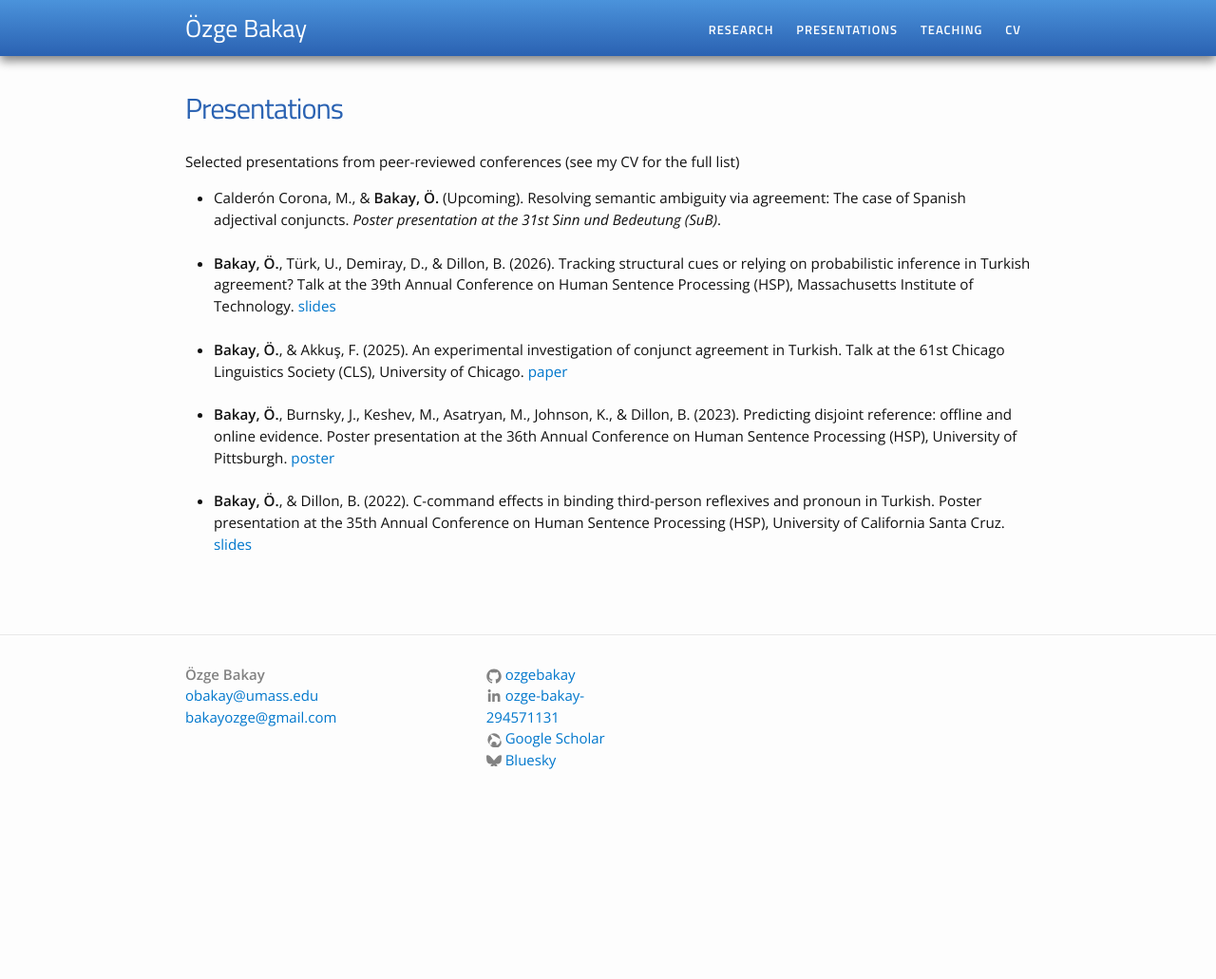
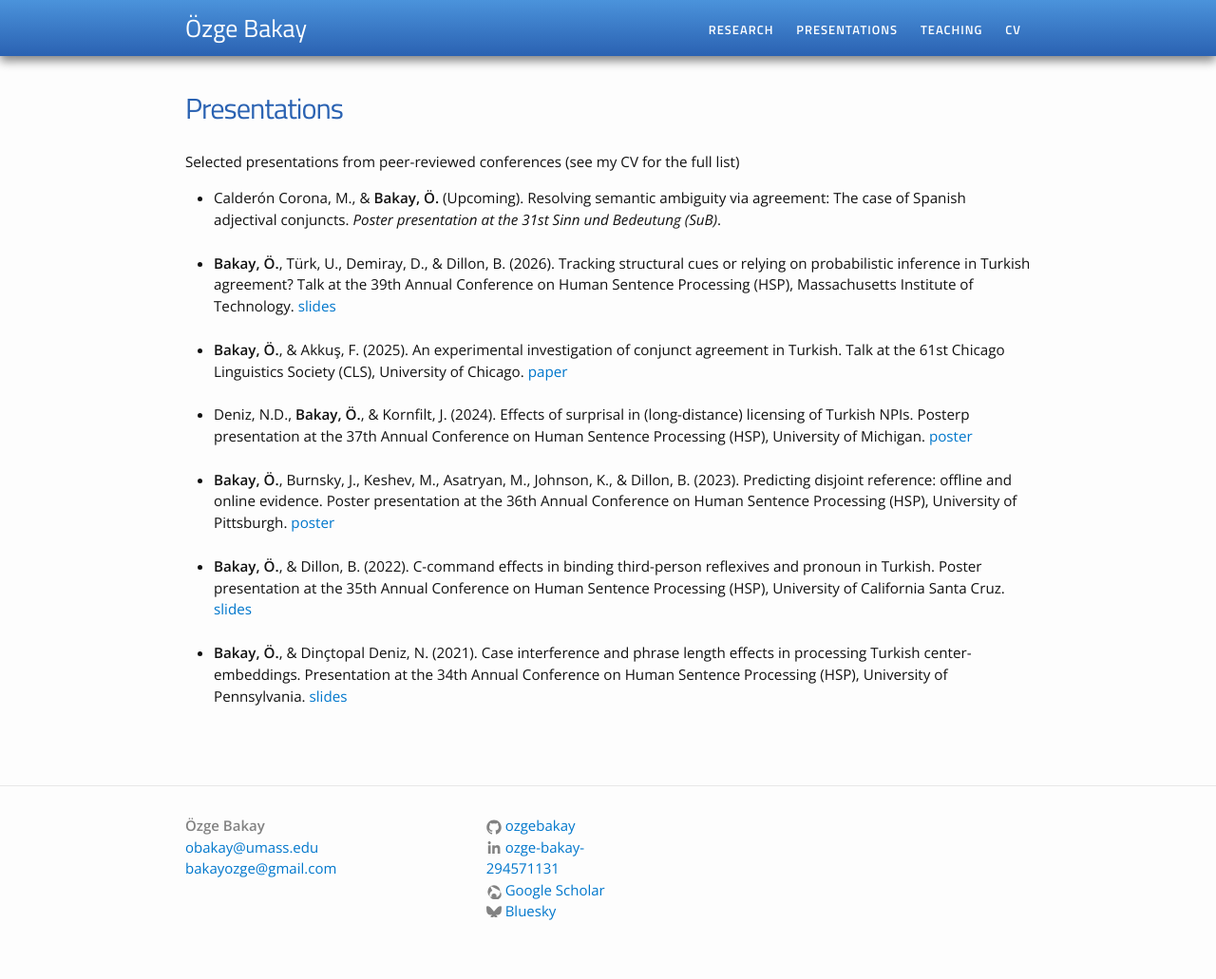
Before and after one commit to ozgebakay/ozgebakay.github.io, a Jekyll site: the page built from presentations.md, in a window 1280 px wide. Shown: the whole page at 95% size. Built offline with Jekyll 4.4.1, drawn with Linux system fonts in a browser that asks for light colours; before the commit the page ends 900 px from its top, so only the background shows below that.

Commit message:
Update presentations.md

```diff
--- a/presentations.md
+++ b/presentations.md
@@ -19,11 +19,19 @@ Selected presentations from peer-reviewed conferences (see my CV for the full li
 	</li>
 	<br>
 	<li>
+		Deniz, N.D., <b>Bakay, Ö.</b>, &amp; Kornfilt, J. (2024). Effects of surprisal in (long-distance) licensing of Turkish NPIs. Posterp presentation at the 37th Annual Conference on Human Sentence Processing (HSP), University of Michigan. <a href="https://ozgebakay.github.io/projects/HSP2024_NPI_Poster_May8.pdf">poster</a>
+	</li>
+	<br>
+	<li>
 		<b>Bakay, Ö.</b>, Burnsky, J., Keshev, M., Asatryan, M., Johnson, K., &amp; Dillon, B. (2023). Predicting disjoint reference: offline and online evidence. Poster presentation at the 36th Annual Conference on Human Sentence Processing (HSP), University of Pittsburgh. <a href="/projects/Bakayetal2023_HSP.pdf">poster</a>
 	</li>
 	<br>
 	<li>
-		<b>Bakay, Ö.</b>, &amp; Dillon, B. (2022). C-command effects in binding third-person reflexives and pronoun in Turkish. Poster presentation at the 35th Annual Conference on Human Sentence Processing (HSP), University of California Santa Cruz. <a href="/projects/HSP2022BakayDillon_revised.pdf">slides</a>
+		<b>Bakay, Ö.</b>, &amp; Dillon, B. (2022). C-command effects in binding third-person reflexives and pronoun in Turkish. Poster presentation at the 35th Annual Conference on Human Sentence Processing (HSP), University of California Santa Cruz. <a href="/projects/HSP2022BakayDillon.pdf">slides</a>
 	</li>
 	<br>
+	<li>
+	<b>Bakay, Ö.</b>, &amp; Dinçtopal Deniz, N. (2021). Case interference and phrase length effects in processing Turkish center-embeddings. Presentation at the 34th Annual Conference on Human Sentence Processing (HSP), University of Pennsylvania. <a href="/projects/CUNY2021BakayDinctopalDeniz.pdf">slides</a>
+</li>
+<br>
 </ul>
```
